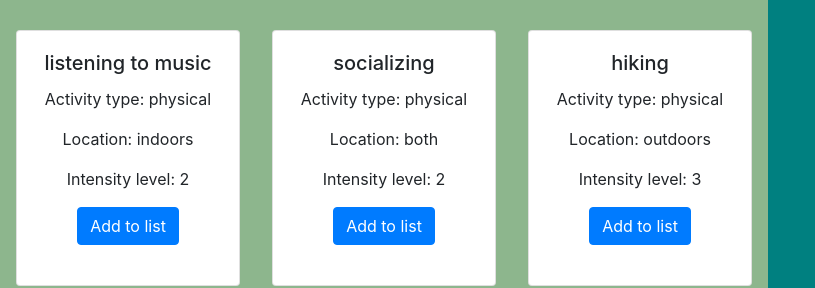
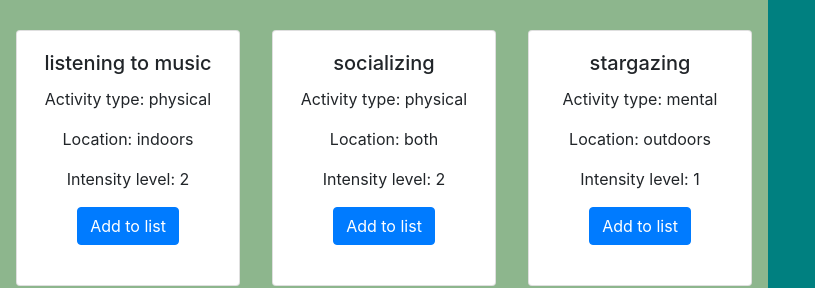
Before and after one commit to lauren-choi/favshows, a React (Create React App) app: page / in a window 1280 px wide. Shown: the part 1320-1608 px from the top of the page, without its empty margins (0-815 px from the left). Built offline with nearby package versions, Linux system fonts and the light colour scheme.

Commit message:
includes every possible combination

```diff
--- a/src/App.jsx
+++ b/src/App.jsx
@@ -75,7 +75,7 @@ export default class App extends React.Component {
 
 const activityList = [
   { name: "sleeping", type: "physical", location: "indoors", intensity: 1} ,
-  { name: "meditating", type: "mental", location: "both", intensity: 1 },
+  { name: "meditating", type: "mental", location: "indoors", intensity: 1 },
   { name: "yoga", type: "physical", location: "both", intensity: 2 },
   { name: "breathing exercises", type: "mental", location: "both", intensity: 1 },
   { name: "journaling", type: "mental", location: "both", intensity: 1 },
@@ -85,7 +85,7 @@ const activityList = [
   { name: "arts and crafts", type: "physical", location: "indoors", intensity: 2 },
   { name: "listening to music", type: "physical", location: "indoors", intensity: 2 },
   { name: "socializing", type: "physical", location: "both", intensity: 2 },
-  { name: "hiking", type: "physical", location: "outdoors", intensity: 3 },
+  { name: "stargazing", type: "mental", location: "outdoors", intensity: 1 },
 ];
 
 const aggregateList = [];
```
